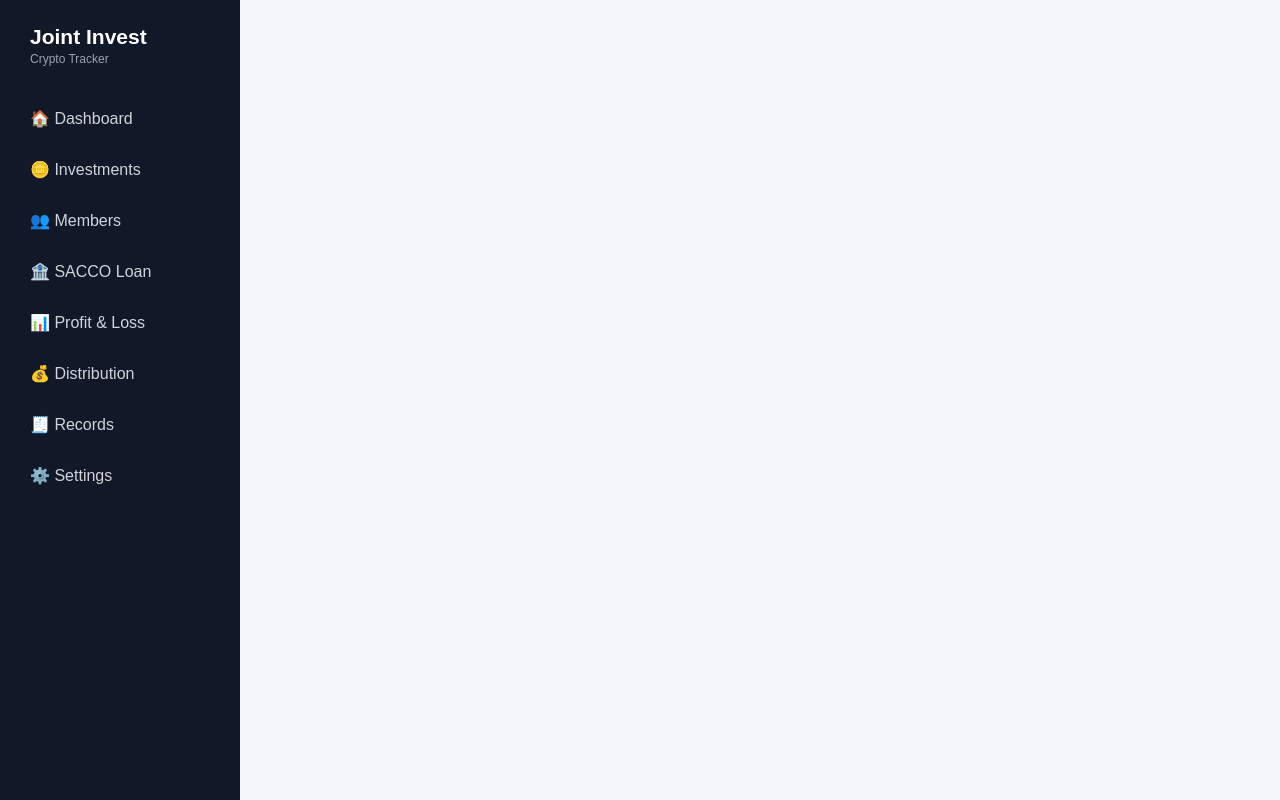
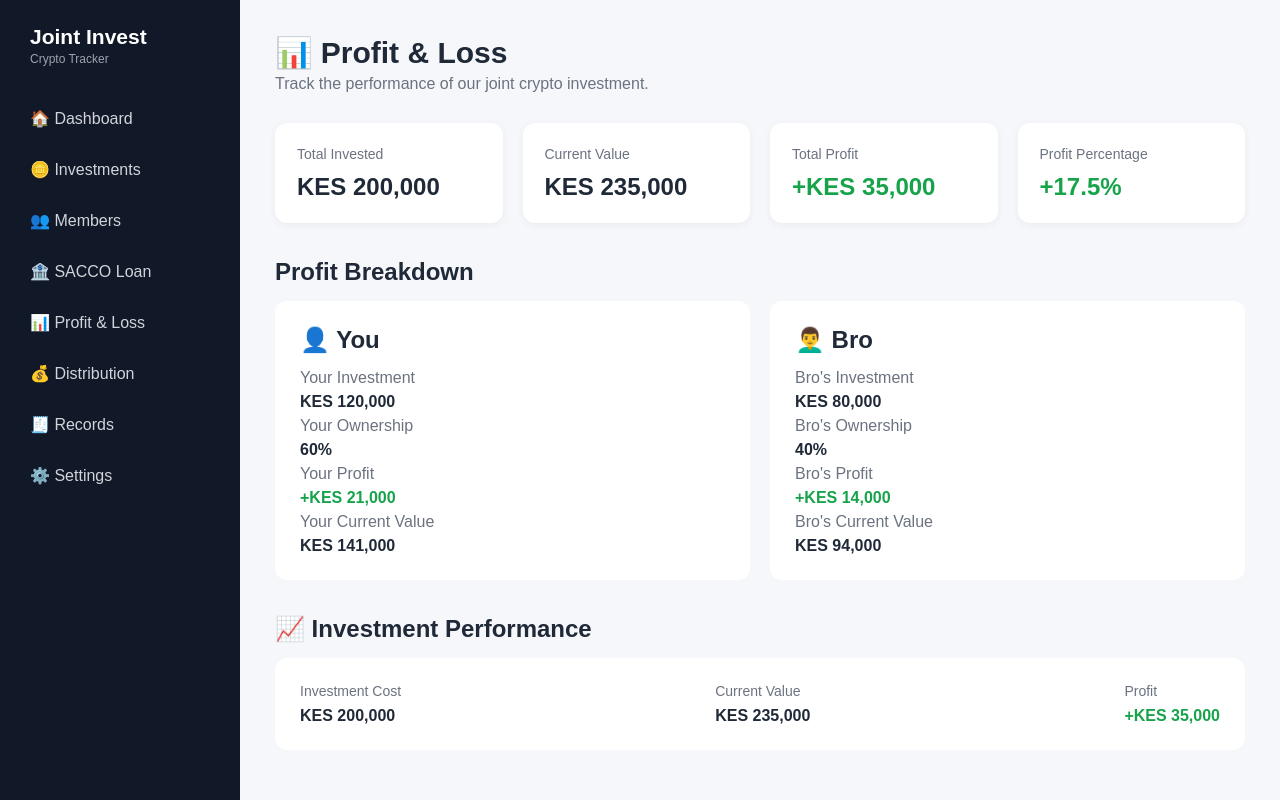
Before and after one commit to elvischege98-tech/Binance-project, a React (Vite) app in the folder frontend/: page /profit-loss in a window 1280 px wide. Built offline with nearby package versions, Linux system fonts and the light colour scheme.

Commit message:
Coded the profit loss button

```diff
--- a/frontend/src/App.tsx
+++ b/frontend/src/App.tsx
@@ -5,6 +5,7 @@ import Dashboard from "./components/Dashboard";
 import Investments from "./pages/Investments";
 import Members from "./pages/Members";
 import Loan from "./pages/Loan";
+import ProfitLoss from "./pages/ProfitLoss";
 
 import "./App.css";
 
@@ -19,6 +20,7 @@ function App() {
           <Route path="/investments" element={<Investments />} />
           <Route path="/members" element={<Members />} />
           <Route path="/loan" element={<Loan />} />
+          <Route path="/profit-loss" element={<ProfitLoss />} />
         </Routes>
       </div>
     </BrowserRouter>
--- a/frontend/src/components/Sidebar.tsx
+++ b/frontend/src/components/Sidebar.tsx
@@ -13,8 +13,8 @@ function Sidebar() {
         <Link to="/investments">🪙 Investments</Link>
         <Link to="/members">👥 Members</Link>
         <Link to="/loan">🏦 SACCO Loan</Link>
+        <Link to="/profit-loss">📊 Profit & Loss</Link>
 
-        <a href="#">📊 Profit & Loss</a>
         <a href="#">💰 Distribution</a>
         <a href="#">🧾 Records</a>
         <a href="#">⚙️ Settings</a>
--- /dev/null
+++ b/frontend/src/pages/ProfitLoss.tsx
@@ -0,0 +1,95 @@
+function ProfitLoss() {
+  return (
+    <main className="dashboard">
+      <header className="dashboard-header">
+        <div>
+          <h1>📊 Profit & Loss</h1>
+          <p>Track the performance of our joint crypto investment.</p>
+        </div>
+      </header>
+
+      <section className="summary-cards">
+        <div className="card">
+          <span>Total Invested</span>
+          <h2>KES 200,000</h2>
+        </div>
+
+        <div className="card">
+          <span>Current Value</span>
+          <h2>KES 235,000</h2>
+        </div>
+
+        <div className="card">
+          <span>Total Profit</span>
+          <h2 className="profit">+KES 35,000</h2>
+        </div>
+
+        <div className="card">
+          <span>Profit Percentage</span>
+          <h2 className="profit">+17.5%</h2>
+        </div>
+      </section>
+
+      <section className="members">
+        <h2>Profit Breakdown</h2>
+
+        <div className="member-grid">
+          <div className="member-card">
+            <h2>👤 You</h2>
+
+            <p>Your Investment</p>
+            <strong>KES 120,000</strong>
+
+            <p>Your Ownership</p>
+            <strong>60%</strong>
+
+            <p>Your Profit</p>
+            <strong className="profit">+KES 21,000</strong>
+
+            <p>Your Current Value</p>
+            <strong>KES 141,000</strong>
+          </div>
+
+          <div className="member-card">
+            <h2>👨‍🦱 Bro</h2>
+
+            <p>Bro's Investment</p>
+            <strong>KES 80,000</strong>
+
+            <p>Bro's Ownership</p>
+            <strong>40%</strong>
+
+            <p>Bro's Profit</p>
+            <strong className="profit">+KES 14,000</strong>
+
+            <p>Bro's Current Value</p>
+            <strong>KES 94,000</strong>
+          </div>
+        </div>
+      </section>
+
+      <section className="loan-section">
+        <h2>📈 Investment Performance</h2>
+
+        <div className="loan-card">
+          <div>
+            <span>Investment Cost</span>
+            <strong>KES 200,000</strong>
+          </div>
+
+          <div>
+            <span>Current Value</span>
+            <strong>KES 235,000</strong>
+          </div>
+
+          <div>
+            <span>Profit</span>
+            <strong className="profit">+KES 35,000</strong>
+          </div>
+        </div>
+      </section>
+    </main>
+  );
+}
+
+export default ProfitLoss;
```
